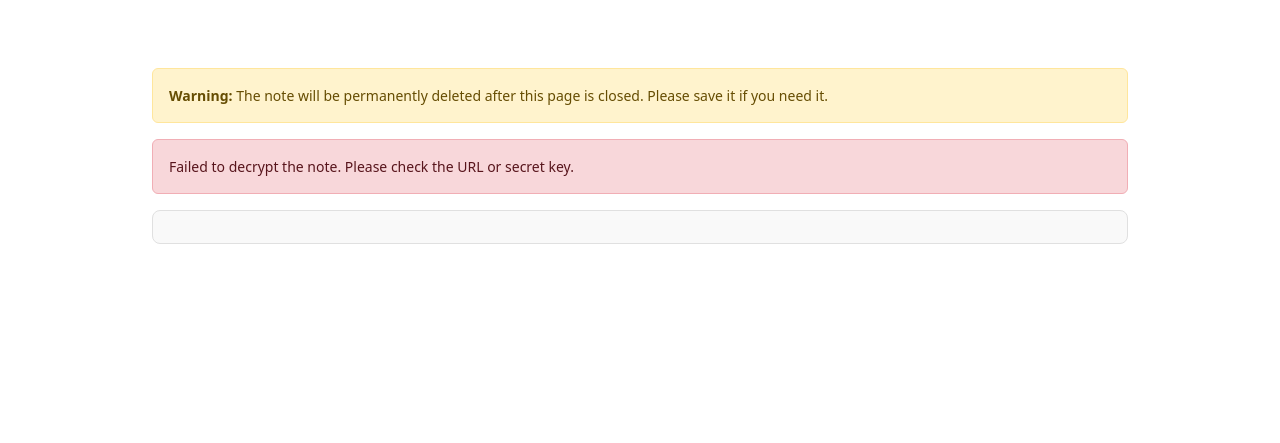
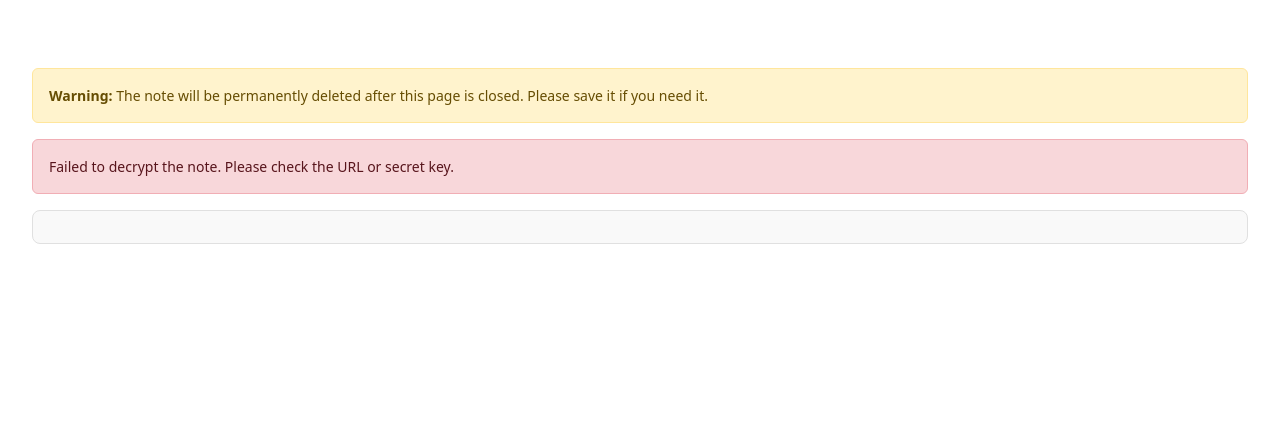
Before and after one commit to himetik/OneTimeNote, a Flask app: template web/templates/view-note.html in a window 1280 px wide. Shown: the part 59-502 px from the top of the page. Run offline with Flask 3, Linux system fonts and the light colour scheme; the template is opened without the code that fills it, so the values that code supplies are empty.

Commit message:
Chage body max-width

```diff
--- a/web/templates/confirm-view-note.html
+++ b/web/templates/confirm-view-note.html
@@ -1,7 +1,7 @@
 {% extends "base.html" %}
 {% block title %}Confirm View{% endblock %}
 {% block content %}
-<div class="container mt-5" style="max-width: 1000px; text-align: center;">
+<div class="container mt-5" style="max-width: 1400px; text-align: center;">
     <p class="text-muted mt-3" style="font-size: 14px;">
         Once you open the note, it will be permanently deleted when you close the page.
     </p>
--- a/web/templates/view-note.html
+++ b/web/templates/view-note.html
@@ -1,7 +1,7 @@
 {% extends "base.html" %}
 {% block title %}View Note{% endblock %}
 {% block content %}
-<div class="container mt-5" style="max-width: 1000px;">
+<div class="container mt-5" style="max-width: 1400px;">
     <div class="alert alert-warning" style="font-size: 14px; margin-bottom: 1rem;">
         <strong>Warning:</strong> The note will be permanently deleted after this page is closed. Please save it if you need it.
     </div>
```
